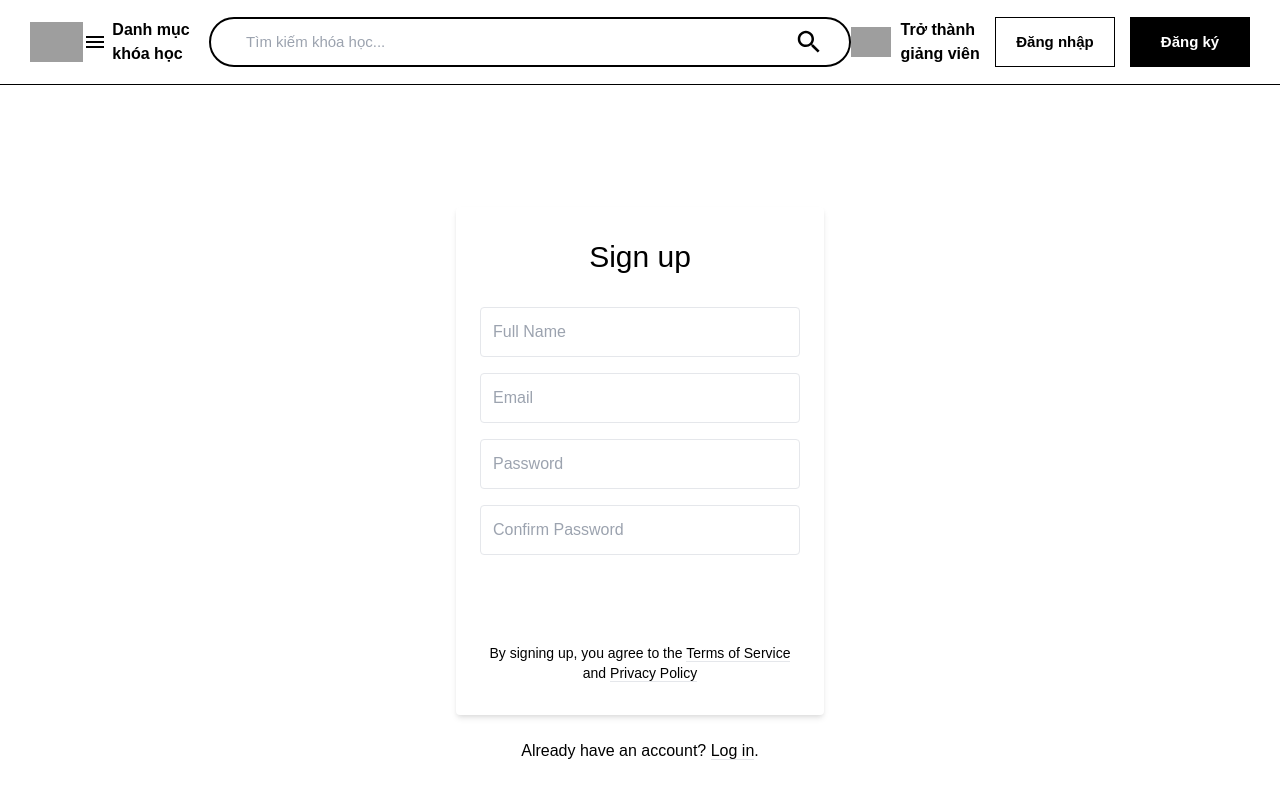
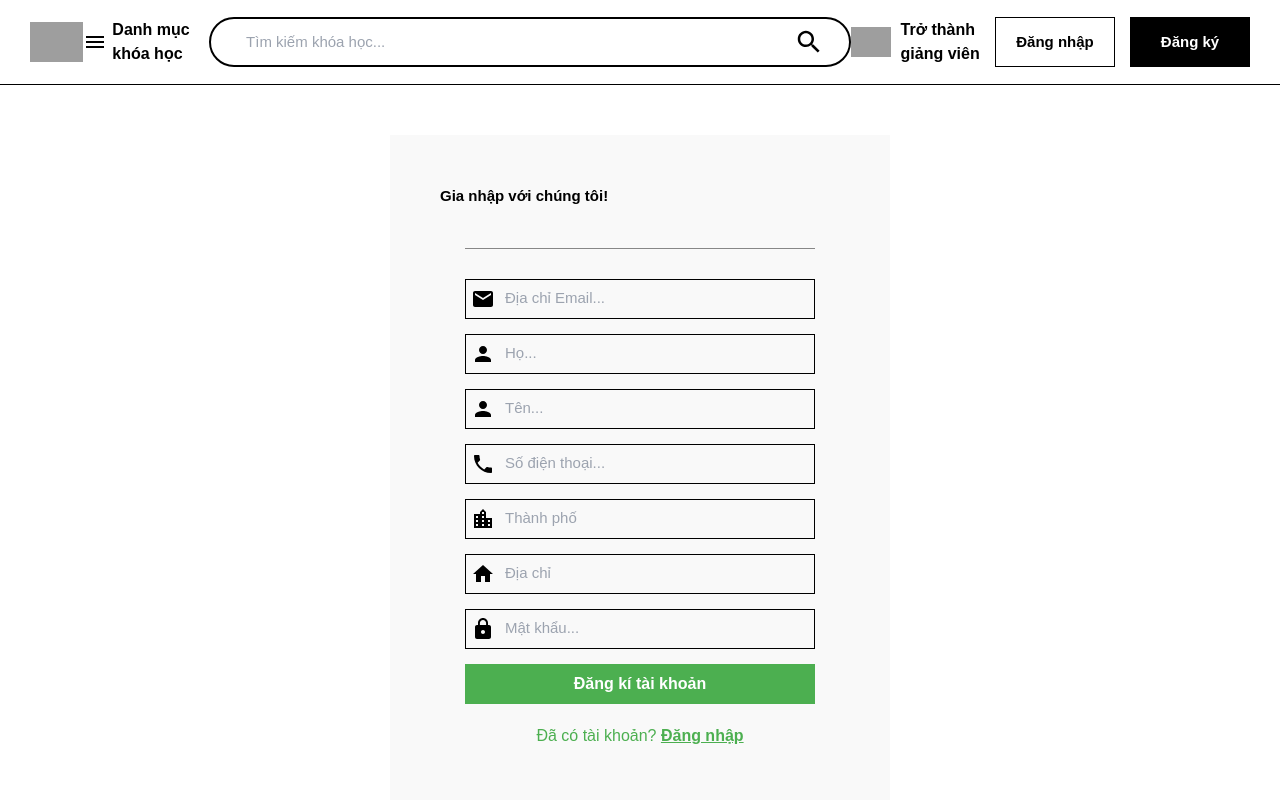
Before and after one commit to difico123/elearningINT3306_4, a React (Create React App) app in the folder frontend/: page /auth/signup in a window 1280 px wide. Shown: the top 800 px of the page. Built offline with nearby package versions, Linux system fonts and the light colour scheme; no server answers; grey boxes are pictures that could not be loaded.

Commit message:
ADD: layout signup+forgotpassword

```diff
--- a/frontend/src/App.js
+++ b/frontend/src/App.js
@@ -3,7 +3,7 @@ import "./App.css";
 import Header from "./components/Header";
 import Home from "./components/Home";
 import Footer from "./components/Footer";
-import Detail from "./components/Detail";
+import Detail from "./Detail";
 import Login from "./components/auth/Login";
 import Signup from "./components/auth/Signup";
 import ForgotPassword from "./components/auth/ForgotPassword";
--- /dev/null
+++ b/frontend/src/Detail.jsx
@@ -0,0 +1,7 @@
+import React from "react";
+
+function Detail() {
+  return <div></div>;
+}
+
+export default Detail;
--- a/frontend/src/components/Footer.jsx
+++ b/frontend/src/components/Footer.jsx
@@ -49,6 +49,7 @@ function Footer() {
 
 export default Footer;
 const BottomNav = styled.div`
+  overflow: hidden;
   bottom: 0px;
   height: 350px;
   background-color: #f0f0f0;
@@ -58,7 +59,6 @@ const BottomNav = styled.div`
   border-top: 0.1px solid black;
   gap: 25px;
   text-align: center;
-  display: absolute;
 `;
 
 const Title = styled.div`
--- a/frontend/src/components/Header.jsx
+++ b/frontend/src/components/Header.jsx
@@ -122,7 +122,7 @@ const SigninButton = styled.button`
   font-size: 15px;
   width: 120px;
   height: 50px;
-  transition: 0.3s ease 0s;
+  transition: 0.5s ease 0s;
   &:hover {
     border: transparent;
     color: white;
--- a/frontend/src/components/auth/ForgotPassword.jsx
+++ b/frontend/src/components/auth/ForgotPassword.jsx
@@ -1,12 +1,128 @@
-import React, { useState } from "react";
+import React from "react";
 import styled from "styled-components";
+import EmailIcon from "@mui/icons-material/Email";
 
 function ForgotPassword() {
-  return <Wrap></Wrap>;
+  return (
+    <Wrap>
+      <Container>
+        <Title>Khôi phục lại mật khẩu</Title>
+
+        <Form>
+          <Field>
+            <MailIcon></MailIcon>
+            <input
+              type="email"
+              id="email"
+              name="email"
+              placeholder="Địa chỉ Email...."
+            ></input>
+          </Field>
+          <SubmitButton type="submit">Lấy lại mật khẩu</SubmitButton>
+          <Redirect>
+            Không có tài khoản? Tạo mới <a href="./signup">ở đây</a>
+          </Redirect>
+          <Redirect>
+            Đã có tài khoản? <a href="./login"> Đăng nhập </a>
+          </Redirect>
+        </Form>
+      </Container>
+    </Wrap>
+  );
 }
 
 export default ForgotPassword;
 
 const Wrap = styled.div`
+  display: flex;
+  align-items: center;
+  justify-content: center;
   min-height: calc(100vh - 435px);
 `;
+
+const Container = styled.div`
+  width: 500px;
+  padding: 50px 50px;
+  margin: 50px 0;
+  display: flex;
+  align-items: center;
+  justify-content: center;
+  flex-flow: column wrap;
+  background-color: #f9f9f9;
+  gap: 20px;
+`;
+
+const Title = styled.div`
+  font-weight: bold;
+  font-size: 15px;
+  display: flex;
+  align-self: flex-start;
+  justify-content: space-between;
+`;
+
+const Form = styled.form`
+  border-top: 1px solid #878787;
+  padding-top: 30px;
+  display: flex;
+  flex-direction: column;
+  gap: 5px;
+  justify-content: flex-start;
+  textarea:focus,
+  input:focus {
+    outline: none;
+  }
+`;
+
+const Field = styled.div`
+  border: 0.5px solid black;
+  margin-bottom: 10px;
+  gap: 5px;
+  min-width: 350px;
+  height: 40px;
+  display: flex;
+
+  input {
+    border: none;
+    width: 75%;
+    autocomplete: off;
+    background-image: none;
+    font-size: 15px;
+    font-weight: lighter;
+    background-color: #f9f9f9;
+    textarea:focus,
+    input:focus {
+      outline: none;
+    }
+  }
+`;
+
+const MailIcon = styled(EmailIcon)`
+  margin: auto 6px;
+`;
+
+const SubmitButton = styled.button`
+  background-color: #4caf50;
+  height: 40px;
+  font-weight: bold;
+  color: white;
+  transition: 0.3s ease 0s;
+  &:hover {
+    border: transparent;
+    color: white;
+    background-color: #04aa6d;
+  }
+`;
+const Redirect = styled.div`
+  text-align: center;
+  padding-top: 15px;
+  font-size: 16px;
+  color: #4caf50;
+  a {
+    font-weight: bold;
+    color: #4caf50;
+    text-decoration: none;
+  }
+  a:hover {
+    color: #04aa6d;
+  }
+`;
--- a/frontend/src/components/auth/Login.jsx
+++ b/frontend/src/components/auth/Login.jsx
@@ -45,6 +45,7 @@ const Wrap = styled.div`
   display: flex;
   align-items: center;
   justify-content: center;
+  min-height: calc(100vh - 435px);
 `;
 
 const Container = styled.div`
--- a/frontend/src/components/auth/Signup.jsx
+++ b/frontend/src/components/auth/Signup.jsx
@@ -1,74 +1,203 @@
 import React, { useState } from "react";
 import styled from "styled-components";
+import LockIcon from "@mui/icons-material/Lock";
+import PersonIcon from "@mui/icons-material/Person";
+import EmailIcon from "@mui/icons-material/Email";
+import LocationCityIcon from "@mui/icons-material/LocationCity";
+import HomeIcon from "@mui/icons-material/Home";
+import LocalPhoneIcon from "@mui/icons-material/LocalPhone";
 
 function SignUpForm() {
   return (
-    <div class="bg-grey-lighter min-h-screen flex flex-col">
-      <div class="container max-w-sm mx-auto flex-1 flex flex-col items-center justify-center px-2">
-        <div class="bg-white px-6 py-8 rounded shadow-md text-black w-full">
-          <h1 class="mb-8 text-3xl text-center">Sign up</h1>
+    <Wrap>
+      <Container>
+        <Title>Gia nhập với chúng tôi!</Title>
+        <Form>
+          <Field>
+            <MailIcon className="Icon"></MailIcon>
+            <input
+              type="email"
+              id="email"
+              name="email"
+              placeholder="Địa chỉ Email..."
+            ></input>
+          </Field>
+
+          <Field>
+            <UserIcon className="Icon"></UserIcon>
             <input
               type="text"
-            class="block border border-grey-light w-full p-3 rounded mb-4"
-            name="fullname"
-            placeholder="Full Name"
-          />
+              id="lastname"
+              name="lastname"
+              placeholder="Họ..."
+            ></input>
+          </Field>
 
+          <Field>
+            <UserIcon className="Icon"></UserIcon>
             <input
               type="text"
-            class="block border border-grey-light w-full p-3 rounded mb-4"
-            name="email"
-            placeholder="Email"
-          />
+              id="firstname"
+              name="firstname"
+              placeholder="Tên..."
+            ></input>
+          </Field>
 
+          <Field>
+            <PhoneIcon className="Icon"></PhoneIcon>
+            <input
+              type="number"
+              id="phonenumber"
+              name="phonenumber"
+              placeholder="Số điện thoại..."
+            ></input>
+          </Field>
+
+          <Field>
+            <CityIcon className="Icon"></CityIcon>
+            <input
+              type="text"
+              id="city"
+              name="city"
+              placeholder="Thành phố"
+            ></input>
+          </Field>
+
+          <Field>
+            <AddressIcon className="Icon"></AddressIcon>
+            <input
+              type="text"
+              id="address"
+              name="address"
+              placeholder="Địa chỉ"
+            ></input>
+          </Field>
+
+          <Field>
+            <PasswordIcon className="Icon"></PasswordIcon>
             <input
               type="password"
-            class="block border border-grey-light w-full p-3 rounded mb-4"
+              id="password"
               name="password"
-            placeholder="Password"
-          />
-          <input
-            type="password"
-            class="block border border-grey-light w-full p-3 rounded mb-4"
-            name="confirm_password"
-            placeholder="Confirm Password"
-          />
+              placeholder="Mật khẩu..."
+            ></input>
+          </Field>
 
-          <button
-            type="submit"
-            class="w-full text-center py-3 rounded bg-green text-white hover:bg-green-dark focus:outline-none my-1"
-          >
-            Create Account
-          </button>
+          <SubmitButton type="submit">Đăng kí tài khoản</SubmitButton>
 
-          <div class="text-center text-sm text-grey-dark mt-4">
-            By signing up, you agree to the{" "}
-            <a
-              class="no-underline border-b border-grey-dark text-grey-dark"
-              href="#"
-            >
-              Terms of Service
-            </a>{" "}
-            and{" "}
-            <a
-              class="no-underline border-b border-grey-dark text-grey-dark"
-              href="#"
-            >
-              Privacy Policy
-            </a>
-          </div>
-        </div>
-
-        <div class="text-grey-dark mt-6">
-          Already have an account?{" "}
-          <a class="no-underline border-b border-blue text-blue" href="./login">
-            Log in
-          </a>
-          .
-        </div>
-      </div>
-    </div>
+          <RedirectLogIn>
+            Đã có tài khoản? <a href="./login">Đăng nhập</a>
+          </RedirectLogIn>
+        </Form>
+      </Container>
+    </Wrap>
   );
 }
 
+const Wrap = styled.div`
+  display: flex;
+  align-items: center;
+  justify-content: center;
+`;
+
+const Container = styled.div`
+  width: 500px;
+  padding: 50px 50px;
+  margin: 50px 0;
+  display: flex;
+  align-items: center;
+  justify-content: center;
+  flex-flow: column wrap;
+  background-color: #f9f9f9;
+  gap: 40px;
+`;
+
+const Title = styled.div`
+  font-weight: bold;
+  font-size: 15px;
+  display: flex;
+  align-self: flex-start;
+  justify-content: space-between;
+`;
+
+const Form = styled.form`
+  border-top: 1px solid #878787;
+  padding-top: 30px;
+  display: flex;
+  flex-direction: column;
+  gap: 5px;
+  justify-content: flex-start;
+  textarea:focus,
+  input:focus {
+    outline: none;
+  }
+`;
+
+const Field = styled.div`
+  border: 0.5px solid black;
+  margin-bottom: 10px;
+  gap: 5px;
+  min-width: 350px;
+  height: 40px;
+  display: flex;
+
+  input {
+    border: none;
+    width: 85%;
+    autocomplete: off;
+    background-image: none;
+    font-size: 15px;
+    font-weight: lighter;
+    background-color: #f9f9f9;
+    textarea:focus,
+    input:focus {
+      outline: none;
+    }
+  }
+  input::-webkit-outer-spin-button,
+  input::-webkit-inner-spin-button {
+    -webkit-appearance: none;
+    margin: 0;
+  }
+
+  .Icon {
+    margin: 7px 5px 7px;
+  }
+`;
+
+const SubmitButton = styled.button`
+  background-color: #4caf50;
+  height: 40px;
+  font-weight: bold;
+  color: white;
+  transition: 0.3s ease 0s;
+  &:hover {
+    border: transparent;
+    color: white;
+    background-color: #04aa6d;
+  }
+`;
+
+const RedirectLogIn = styled.div`
+  text-align: center;
+  padding: 15px 0;
+  font-size: 16px;
+  color: #4caf50;
+  a {
+    font-weight: bold;
+    color: #4caf50;
+    text-decoration: underline;
+  }
+  a:hover {
+    color: #04aa6d;
+  }
+`;
+
+const UserIcon = styled(PersonIcon)``;
+const PasswordIcon = styled(LockIcon)``;
+const MailIcon = styled(EmailIcon)``;
+const CityIcon = styled(LocationCityIcon)``;
+const AddressIcon = styled(HomeIcon)``;
+const PhoneIcon = styled(LocalPhoneIcon)``;
+
 export default SignUpForm;
```
Lines whose indentation alone changed are shown as unchanged.
